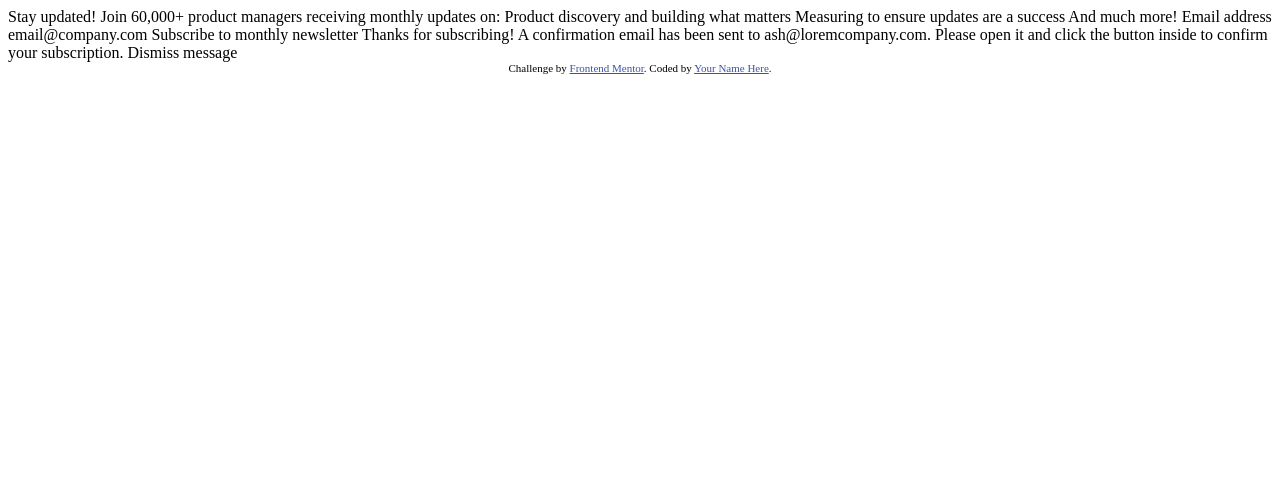
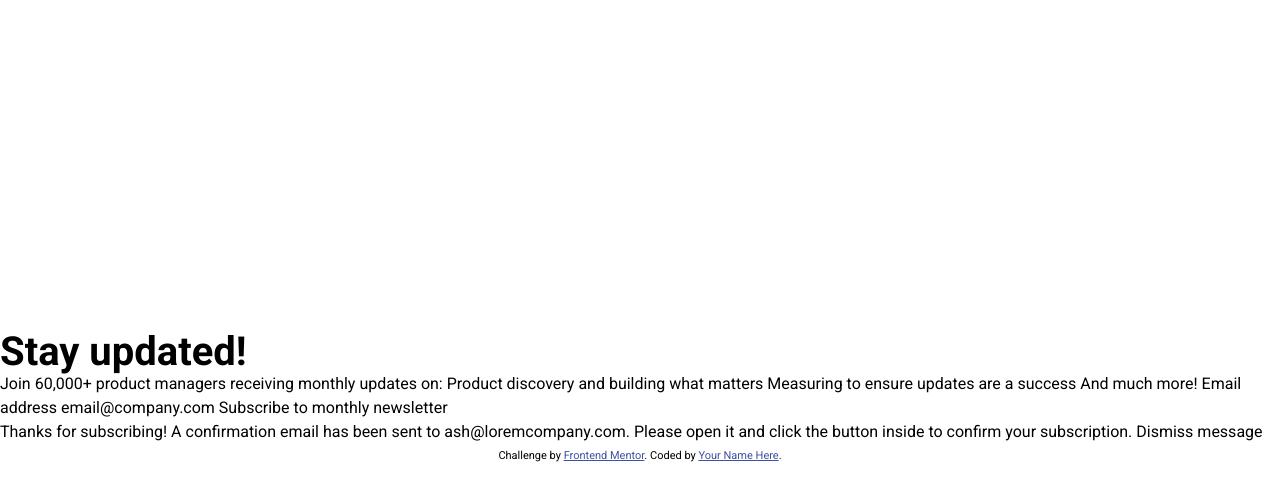
Before and after one commit to teempe/frontend-mentor-newsletter-sign-up-with-success-message, a website: page index.html in a window 1280 px wide. Drawn offline with nearby package versions, Linux system fonts and the light colour scheme; files that its build step writes are made by us from their sources.

Commit message:
base project setup

```diff
--- a/index.html
+++ b/index.html
@@ -5,6 +5,10 @@
         <meta name="viewport" content="width=device-width, initial-scale=1.0"> <!-- displays site properly based on user's device -->
 
         <link rel="icon" type="image/png" sizes="32x32" href="./assets/images/favicon-32x32.png">
+        <link rel="preconnect" href="https://fonts.googleapis.com">
+        <link rel="preconnect" href="https://fonts.gstatic.com" crossorigin>
+        <link href="https://fonts.googleapis.com/css2?family=Roboto:wght@400;700&display=swap" rel="stylesheet">
+        <link rel="stylesheet" href="css/style.css">
 
         <title>Frontend Mentor | Newsletter sign-up form with success message</title>
 
@@ -18,8 +22,8 @@
 
         <!-- Sign-up form start -->
 
-        Stay updated!
-
+        <h1 class="heading">Stay updated!</h1>
+        <p>
         Join 60,000+ product managers receiving monthly updates on:
 
         Product discovery and building what matters
@@ -30,18 +34,19 @@
         email@company.com
 
         Subscribe to monthly newsletter
+        </p>
 
         <!-- Sign-up form end -->
 
         <!-- Success message start -->
-
+        <p>
         Thanks for subscribing!
 
         A confirmation email has been sent to ash@loremcompany.com.
         Please open it and click the button inside to confirm your subscription.
 
         Dismiss message
-
+        </p>
         <!-- Success message end -->
 
         <div class="attribution">
--- /dev/null
+++ b/sass/abstracts/_index.scss
@@ -0,0 +1 @@
+@forward 'variables';
--- /dev/null
+++ b/sass/abstracts/_variables.scss
@@ -0,0 +1,18 @@
+:root {
+    --color-white: rgba(255, 255, 255, 1);
+    --color-grey-25: rgba(25, 24, 43, 0.25);
+    --color-pale-navy-100: rgba(54, 56, 77, 1);
+    --color-dark-navy-100: rgba(36, 39, 66, 1);
+    --color-dark-navy-50: rgba(36, 39, 66, 0.5);
+    --color-vermellion-100: rgba(255, 97, 85, 1);
+    --color-vermellion-50: rgba(255, 97, 85, 0.5);
+    --color-vermellion-15: rgba(255, 97, 85, 0.15);
+    --color-gradient-1: linear-gradient(0deg, #FF6A3A, #FF527B);
+
+    --shadow-card: 0rem 1.5rem 6rem 0rem rgba(0, 0, 0, 0.25);
+    --shadow-button-active: 0rem 1.6rem 3.2rem 0rem var(--color-vermellion-50);
+
+    --ff-body: "Roboto", sans-serif;
+    --fw-regular: 400;
+    --fw-bold: 700;
+}
--- /dev/null
+++ b/sass/base/_base.scss
@@ -0,0 +1,21 @@
+* {
+    margin: 0;
+    padding: 0;
+    box-sizing: border-box;
+}
+
+img {
+    display: block;
+}
+
+html {
+    font-size: 62.5%;
+    overflow-x: hidden;
+}
+
+body {
+    // center content on page
+    display: grid;
+    place-content: center;
+    min-height: 100vh;
+}
--- /dev/null
+++ b/sass/base/_index.scss
@@ -0,0 +1,2 @@
+@forward 'base';
+@forward 'typography'
--- /dev/null
+++ b/sass/base/_typography.scss
@@ -0,0 +1,15 @@
+body {
+    font-family: var(--ff-body);
+    font-weight: var(--fw-regular);
+    font-style: normal;
+    font-size: 1.6rem;
+    line-height: 1.5em;
+}
+
+.heading {
+    font-family: var(--ff-body);
+    font-weight: var(--fw-bold);
+    font-style: normal;
+    font-size: 4rem;
+    line-height: 1em;
+}
--- /dev/null
+++ b/sass/style.scss
@@ -0,0 +1,2 @@
+@use 'abstracts';
+@use 'base';
```
